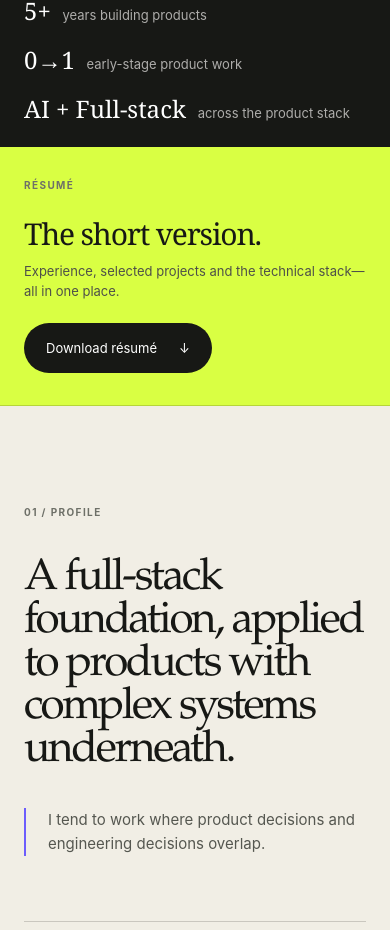
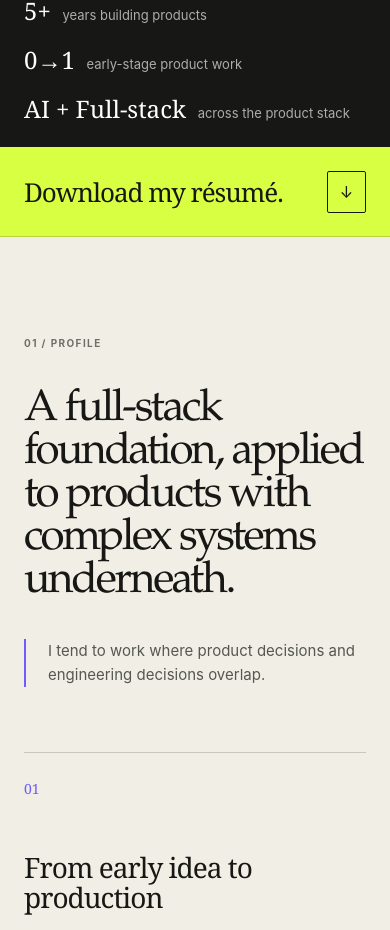
Before and after one commit to johnswaroop/john-swaroop-portfolio, a React (Vite) app: page / in a window 390 px wide. Shown: the part 872-1802 px from the top of the page. Built offline with nearby package versions, Linux system fonts and the light colour scheme.

Commit message:
Simplify resume download callout

```diff
--- a/src/main.jsx
+++ b/src/main.jsx
@@ -113,11 +113,8 @@ function App() {
 
         <section className="resume-callout section-pad" aria-labelledby="resume-heading">
           <p className="section-label">Résumé</p>
-          <div>
-            <h2 id="resume-heading">The short version.</h2>
-            <p>Experience, selected projects and the technical stack—all in one place.</p>
-          </div>
-          <a className="button button-dark" href="/resume/John-Swaroop-Resume.pdf" download>Download résumé <span>↓</span></a>
+          <h2 id="resume-heading">Download my résumé.</h2>
+          <a className="resume-download" href="/resume/John-Swaroop-Resume.pdf" download>Download PDF <span>↓</span></a>
         </section>
 
         <section className="intro section-pad" id="about">
--- a/src/styles.css
+++ b/src/styles.css
@@ -63,10 +63,10 @@ button, a { -webkit-tap-highlight-color: transparent; }
 .proof-bar span:last-child { border: 0; }
 .proof-bar b { color: #fff; font-weight: 500; font-family: "Iowan Old Style", Georgia, serif; font-size: 24px; margin-right: 8px; }
 
-.resume-callout { min-height: 150px; display: grid; grid-template-columns: 1fr 2fr auto; gap: 32px; align-items: center; border-bottom: 1px solid var(--line); background: var(--signal); }
-.resume-callout > div { display: flex; align-items: baseline; gap: 20px; }
-.resume-callout h2 { margin: 0; font-family: "Iowan Old Style", Georgia, serif; font-size: clamp(30px, 3vw, 44px); font-weight: 400; letter-spacing: -.04em; }
-.resume-callout p:not(.section-label) { margin: 0; max-width: 390px; color: #4e5049; font-size: 13px; line-height: 1.5; }
+.resume-callout { min-height: 104px; display: grid; grid-template-columns: 1fr 2fr auto; gap: 32px; align-items: center; border-bottom: 1px solid var(--line); background: var(--signal); }
+.resume-callout h2 { margin: 0; font-family: "Iowan Old Style", Georgia, serif; font-size: clamp(28px, 2.5vw, 38px); font-weight: 400; letter-spacing: -.04em; }
+.resume-download { min-height: 42px; padding: 0 16px; display: inline-flex; align-items: center; gap: 18px; border: 1px solid var(--ink); border-radius: 2px; font-size: 11px; letter-spacing: .04em; text-transform: uppercase; transition: color .2s ease, background .2s ease; }
+.resume-download:hover { color: white; background: var(--ink); }
 
 .section-label { margin: 0; font-size: 10px; font-weight: 700; letter-spacing: .14em; text-transform: uppercase; color: var(--muted); }
 .section-label.light { color: #92958e; }
@@ -156,7 +156,7 @@ button, a { -webkit-tap-highlight-color: transparent; }
   .site-header { width:calc(100% - 32px); grid-template-columns:1fr auto; }.site-header nav { display:none; }.nav-cta { font-size:0; }.nav-cta span { font-size:18px; }
   .hero { padding-top:36px; min-height:760px; }.hero-status span:last-child { display:none; }.hero h1 { margin:58px 0; font-size:clamp(54px,13vw,88px); }.hero-bottom { grid-template-columns:1fr; }.hero-links { justify-self:start; flex-wrap:wrap; }
   .proof-bar { grid-template-columns:1fr; padding-top:22px; padding-bottom:22px; gap:16px; }.proof-bar span { padding:0; border:0; }
-  .resume-callout { grid-template-columns:1fr auto; padding-top:32px; padding-bottom:32px; }.resume-callout > .section-label { grid-column:1 / -1; }.resume-callout > div { display:block; }.resume-callout h2 { margin-bottom:8px; }
+  .resume-callout { grid-template-columns:1fr auto; min-height:96px; padding-top:22px; padding-bottom:22px; }.resume-callout > .section-label { display:none; }
   .intro, .section-heading { grid-template-columns:1fr; gap:40px; }.intro-heading { grid-template-columns:1fr; gap:34px; padding-bottom:60px; }.intro-heading > p { max-width:520px; }.profile-grid article { padding:26px 22px; }
   .case-featured { grid-template-columns:1fr; }.case-featured .project-visual { order:-1; }.case-grid { grid-template-columns:1fr; }
   .systems-strip { grid-template-columns:1fr 1fr; }.systems-strip > div { border-bottom:1px solid var(--line); }.systems-strip > div:nth-child(2) { border-right:0; }
@@ -167,7 +167,7 @@ button, a { -webkit-tap-highlight-color: transparent; }
 @media (max-width: 600px) {
   .wordmark-name { display:none; }.site-header { height:60px; }.header-actions { gap:10px; }.header-resume { min-height:34px; padding:0 12px; }
   .hero { min-height:calc(100svh - 60px); padding-bottom:40px; }.hero h1 { font-size:15vw; }.hero-bottom > p { font-size:19px; }.hero-links { gap:18px; }.button { min-height:50px; }
-  .resume-callout { grid-template-columns:1fr; gap:22px; }.resume-callout > .section-label { grid-column:auto; }.resume-callout .button { width:max-content; }
+  .resume-callout { grid-template-columns:1fr auto; gap:16px; min-height:90px; }.resume-callout h2 { font-size:26px; }.resume-download { padding:0 12px; font-size:0; gap:0; }.resume-download span { font-size:16px; }
   .intro,.work,.capabilities,.experience { padding-top:100px; padding-bottom:110px; }.intro-copy h2,.section-heading h2 { font-size:44px; }.section-heading { margin-bottom:70px; }.profile-grid { grid-template-columns:1fr; }.profile-grid article,.profile-grid article:first-child,.profile-grid article:last-child { min-height:230px; padding:26px 0; border-right:0; border-bottom:1px solid var(--line); }.profile-grid article:last-child { border-bottom:0; }.profile-grid h3 { margin:54px 0 16px; }
   .project-visual,.case-grid .project-visual { min-height:330px; }.visual-dcernx { padding:18px 18px 0; }.dcernx-shell { grid-template-columns:35px 1fr; min-height:276px; }.dcernx-main { padding:30px 20px; }.dcernx-side { display:none; }.dcernx-rail { gap:17px; }.ui-title { font-size:23px; }.ui-lines { margin-top:20px; }
   .visual-garden img { inset:8px; width:calc(100% - 16px); height:calc(100% - 16px); }
```
